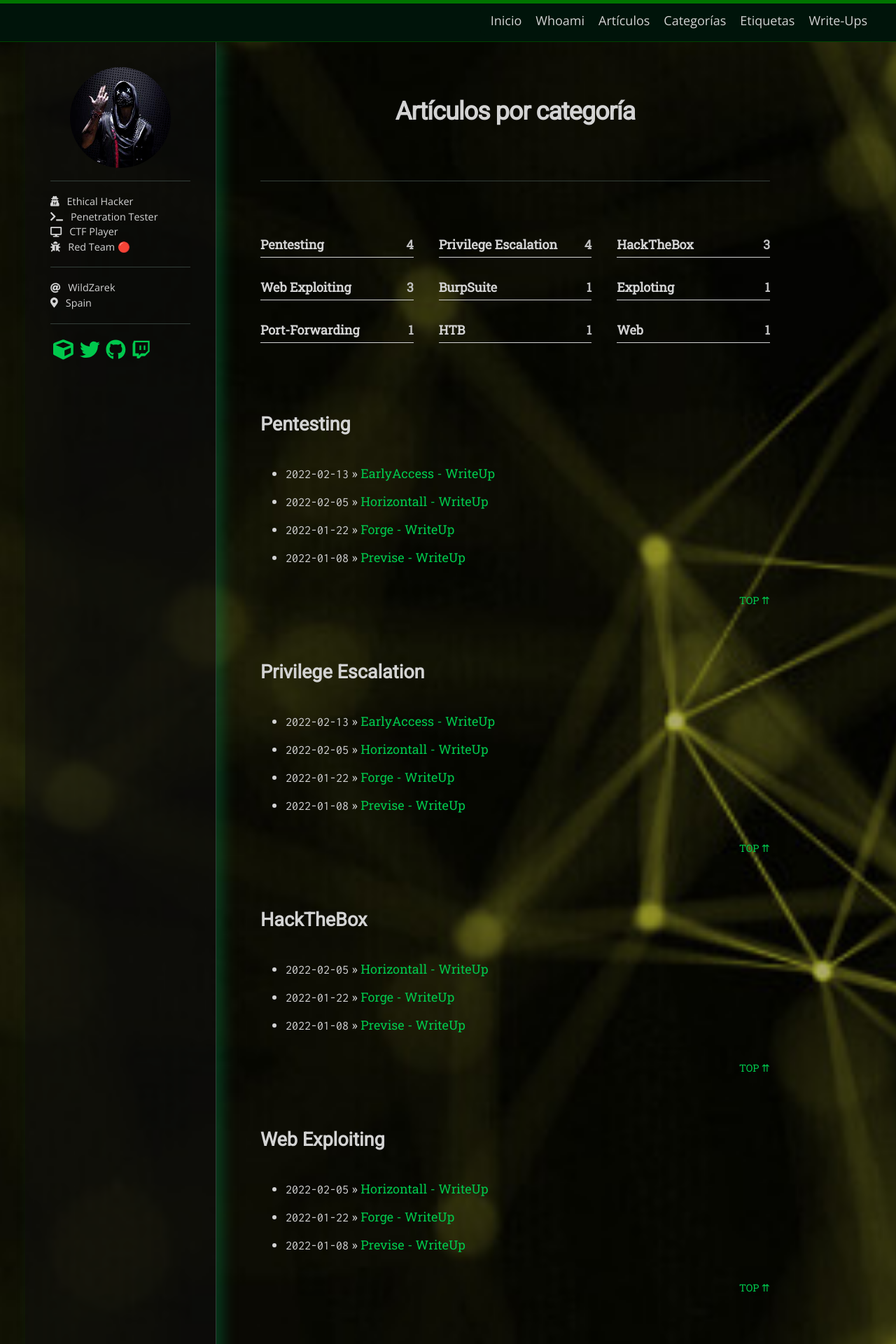
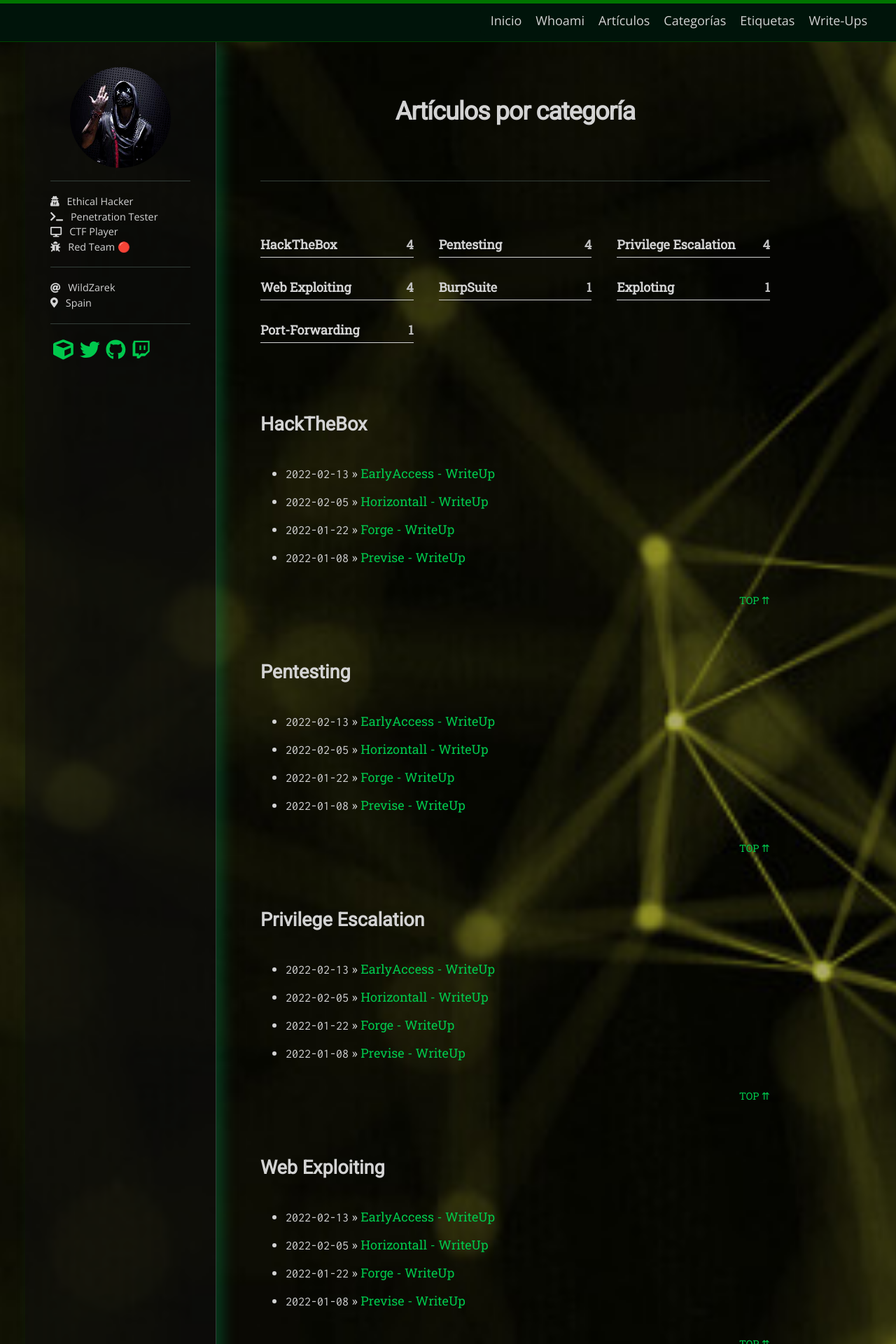
Before and after one commit to WildZarek/wildzarek.github.io, a Jekyll site: the page built from categories.md, in a window 1280 px wide. Shown: the top 1920 px of the page at 70% size. Built offline with Jekyll 4.4.1, drawn with Linux system fonts in a browser that asks for light colours; nearby versions of some CDN libraries; some web fonts are replaced; some of the changed text lies outside the part shown.

Commit message:
HTB EarlyAccess WriteUp

```diff
--- a/_posts/2022-02-12-earlyaccess-htb.md
+++ b/_posts/2022-02-12-earlyaccess-htb.md
@@ -10,7 +10,7 @@
   teaser: /assets/images/hackthebox/earlyaccess.png
   teaser_home_page: true
   icon: /assets/images/hackthebox.webp
-categories: [HTB, Pentesting, Privilege Escalation, Web]
+categories: [HackTheBox, Pentesting, Privilege Escalation, Web Exploiting]
 tags: [WEAK PASSWORD, SOURCE CODE REVIEW, PASSWORD REUSE, API, DOCKER, RCE, LFI, SUID, SQLI, COOKIE HIJACKING]
 ---
 
```
